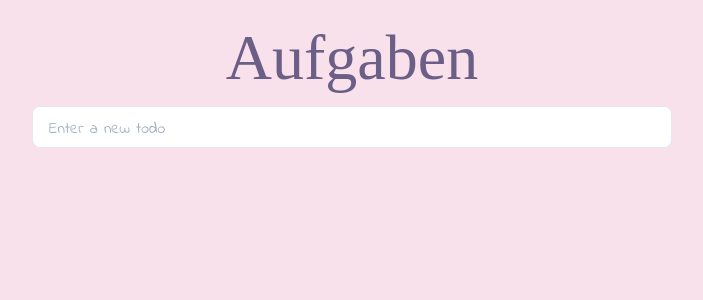
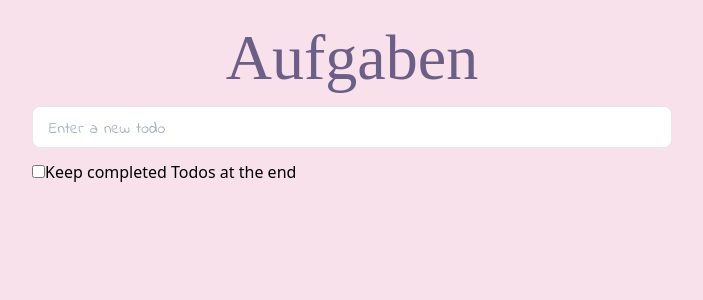
Before and after one commit to alissanguyen/aufgaben, a React (Create React App) app: page / in a window 1280 px wide. Shown: the top 300 px of the page, without its empty margins (288-991 px from the left). Built offline with nearby package versions, Linux system fonts and the light colour scheme; a web font is replaced by a local one.

Commit message:
Users can now toggle between reordering todos based on completedness.

```diff
--- a/src/App.js
+++ b/src/App.js
@@ -7,11 +7,14 @@ import useLocalStorageState from './components/useLocalStorageState';
 
 
 function App() {
+
+  const [isChecked, setIsChecked] = React.useState(false);
   const [todos, setTodos] = useLocalStorageState('todos', [], (todos) => {
     return todos.filter((todo) => {
       return typeof todo.id === 'string'
     })
   })
+
 
   function toggleAll() {
     const totalTodos = todos.length;
@@ -67,6 +70,16 @@ function App() {
     }
   }
 
+  const sortedTodos = [...todos].sort((a, b) => {
+    if (a.completed) {
+      return 1
+    } else if (b.completed) {
+      return -1
+    } else {
+      return 0
+    }
+  })
+
   return (
     <div style={{ margin: 'auto' }} className="container flex-col max-w-screen-sm content-center">
       <h1 className="aufgaben-hero-text text-lg text-6xl text-center">Aufgaben</h1>
@@ -82,7 +95,12 @@ function App() {
         }
       </div>
 
-      <TodoList todos={todos}
+      <div>
+        <input type="checkbox" onChange={() => setIsChecked(!isChecked)} checked={isChecked} />
+          Keep completed Todos at the end
+      </div>
+
+      <TodoList todos={isChecked ? sortedTodos : todos}
         onToggleSingleTodoItem={(id) => toggleOne(id)}
         onEditSingleTodoItem={(id, newTodoText) => editOne(id, newTodoText)}
         onDeleteSingleTodoItem={(id) => deleteOne(id)} />
--- a/src/components/TodoList.js
+++ b/src/components/TodoList.js
@@ -4,18 +4,10 @@ import TodoItem from './TodoItem';
 
 const TodoList = (props) => {
 
-  const sortedTodos = props.todos.sort((a, b) => {
-    if (a.completed) {
-      return 1
-    } else {
-      return -1
-    }
-  })
-
   return (
     <ul>
       {
-        sortedTodos.map((todo) => {
+        props.todos.map((todo) => {
           return <TodoItem todo={todo} key={todo.id}
             onToggle={() => { props.onToggleSingleTodoItem(todo.id) }}
             onEdit={(newTodoText) => { props.onEditSingleTodoItem(todo.id, newTodoText) }}
```
